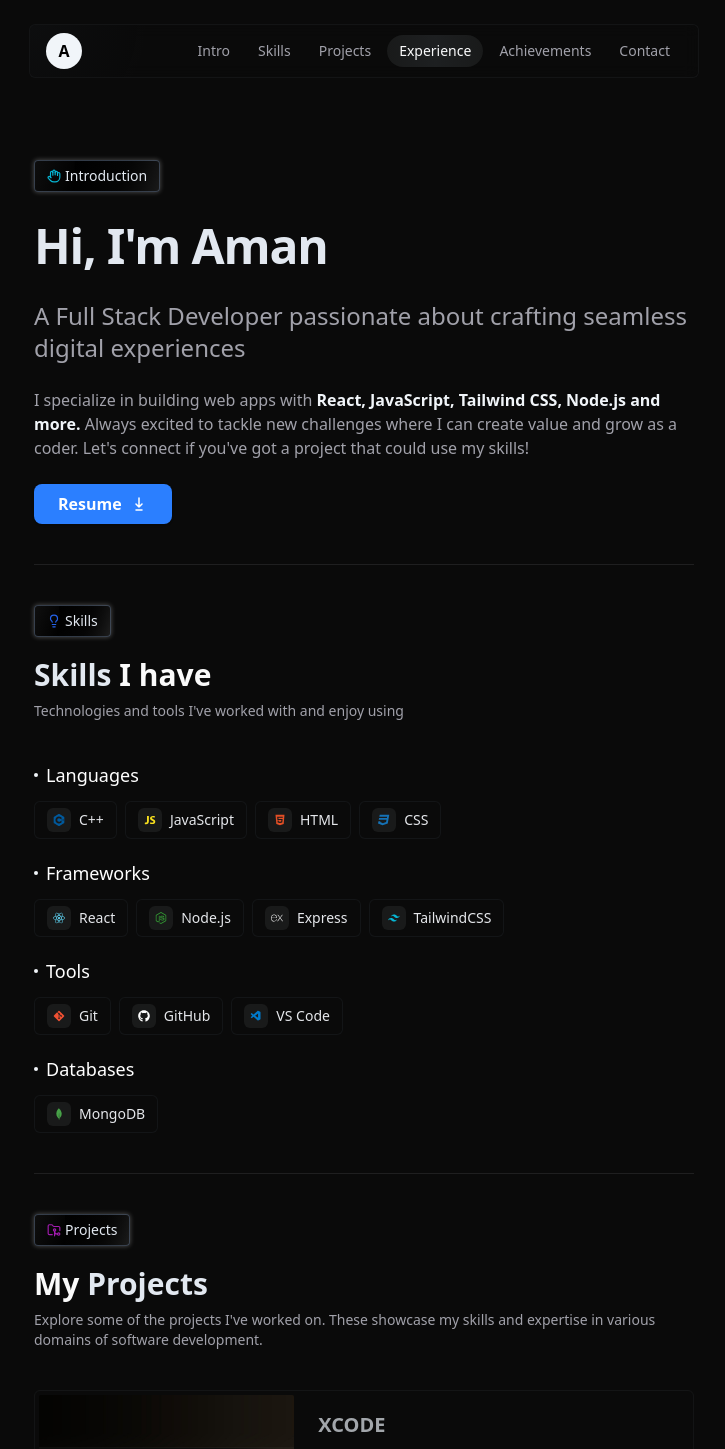
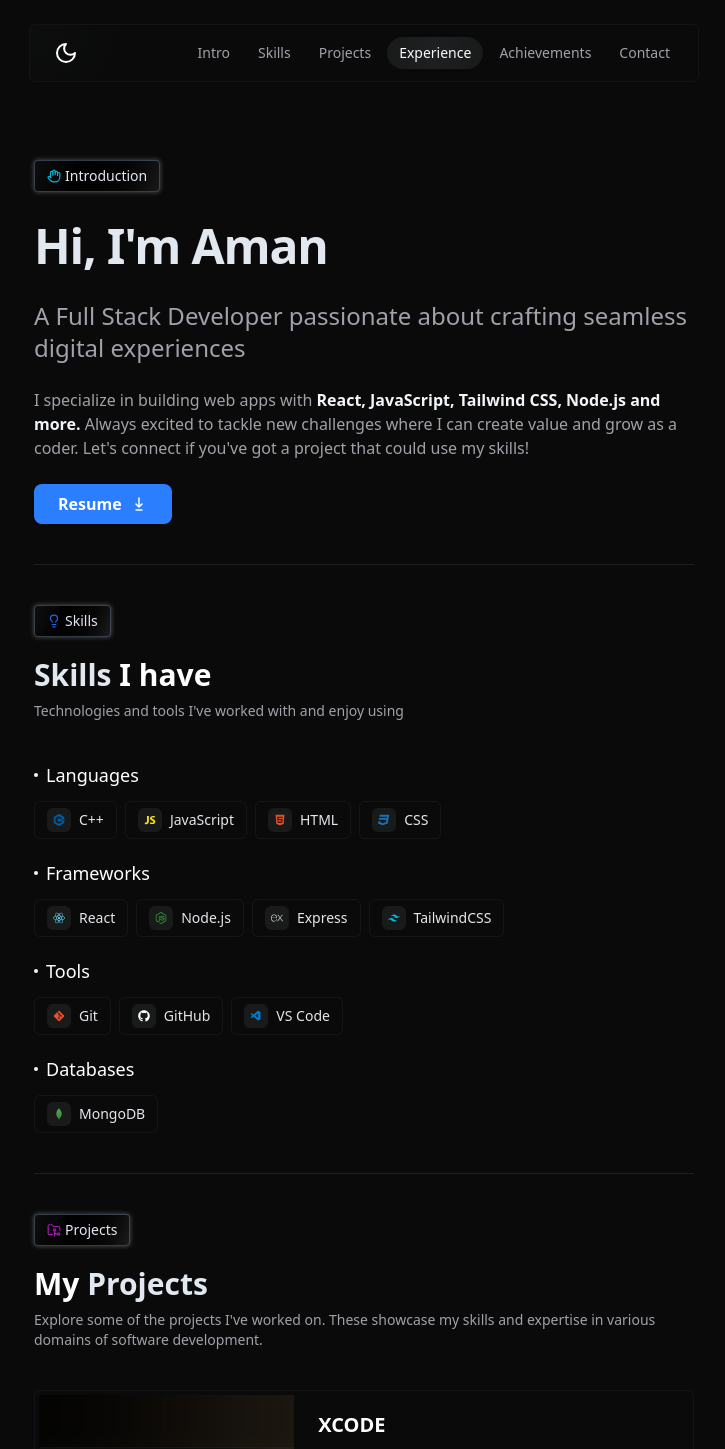
Before and after one commit to Amank1412/Portfolio, a Next.js app: page / in a window 1280 px wide. Shown: the top 1449 px of the page, without its empty margins (276-1001 px from the left). Built offline with nearby package versions, Linux system fonts and the light colour scheme.

Commit message:
update some changes

```diff
--- a/app/globals.css
+++ b/app/globals.css
@@ -47,7 +47,7 @@
 
 :root {
   --background: oklch(1 0 0);
-  --foreground: oklch(0.145 0 0);
+  --foreground: #18181b; /* dark text for light mode */
   --card: oklch(1 0 0);
   --card-foreground: oklch(0.145 0 0);
   --popover: oklch(1 0 0);
@@ -79,11 +79,12 @@
   --sidebar-accent-foreground: oklch(0.205 0 0);
   --sidebar-border: oklch(0.922 0 0);
   --sidebar-ring: oklch(0.708 0 0);
+  --cursor-color: #000;
 }
 
 .dark {
   --background: #o0a0a0a;
-  --foreground: oklch(0.985 0 0);
+  --foreground: #fff; /* white text for dark mode */
   --card: oklch(0.145 0 0);
   --card-foreground: oklch(0.985 0 0);
   --popover: oklch(0.145 0 0);
@@ -114,6 +115,7 @@
   --sidebar-accent-foreground: oklch(0.985 0 0);
   --sidebar-border: oklch(0.269 0 0);
   --sidebar-ring: oklch(0.439 0 0);
+  --cursor-color: #fff;
 }
 
 @layer base {
@@ -123,6 +125,8 @@
 
   body {
     @apply bg-white dark:bg-[#0a0a0a] text-foreground;
+    cursor: auto !important;
+    color: var(--foreground) !important;
   }
 }
 
@@ -220,3 +224,7 @@ body {
 .animate-toggle {
   animation: toggle 0.5s cubic-bezier(0.4, 0, 0.2, 1);
 }
+
+.custom-cursor-dot, .custom-cursor-ring {
+  display: none !important;
+}
--- a/app/layout.tsx
+++ b/app/layout.tsx
@@ -3,6 +3,7 @@ import type { Metadata } from "next";
 import { Geist, Geist_Mono } from "next/font/google";
 import { ThemeProvider } from "@/components/theme-provider";
 import { Analytics } from "@/components/analytics";
+import { CustomCursor } from "@/components/ui/CustomCursor";
 
 const geistSans = Geist({
   variable: "--font-geist-sans",
@@ -81,6 +82,7 @@ export default function RootLayout({
         >
           {children}
           <Analytics />
+          <CustomCursor />
         </ThemeProvider>
       </body>
     </html>
--- a/components/mode-toggle.tsx
+++ b/components/mode-toggle.tsx
@@ -19,26 +19,22 @@ export const ModeToggle = () => {
   }
 
   return (
-    <div className="">
+    <div>
       <button
         type="button"
         className={cn(
-          "relative flex items-center justify-center w-10 h-10 rounded-full transition-colors duration-300 focus:outline-none focus:ring-2 focus:ring-ring/50 bg-transparent hover:bg-gray-100 dark:hover:bg-[#191a1a] group"
+          "relative flex items-center justify-center w-10 h-10 bg-transparent"
         )}
         aria-label="Toggle theme"
         title={`${theme === "dark" ? "light" : "dark"} mode`}
         onClick={() => setTheme(theme === "dark" ? "light" : "dark")}
       >
-        <span className="absolute inset-0 flex items-center justify-center transition-opacity duration-500 group-hover:scale-110">
-          <MoonIcon
-            className={cn(
-              "size-[1.5rem] transition-all duration-500 transform",
-              theme === "dark"
-                ? "text-white rotate-0 scale-100 animate-toggle"
-                : "text-gray-700 rotate-0 scale-100 animate-toggle"
-            )}
-          />
-        </span>
+        <MoonIcon
+          className={cn(
+            "size-[1.5rem]",
+            theme === "dark" ? "text-white" : "text-gray-700"
+          )}
+        />
       </button>
     </div>
   );
--- a/components/navbar.tsx
+++ b/components/navbar.tsx
@@ -6,6 +6,7 @@ import React, { useState, useEffect } from "react";
 import { useTheme } from "next-themes";
 import { Menu, X } from "lucide-react";
 import MobileNav from "./mobile-nav";
+import { ModeToggle } from "@/components/mode-toggle";
 
 interface NavbarProps {
   developerInitial?: string;
@@ -177,18 +178,7 @@ export function Navbar({
         </div>
 
         <div className="flex-shrink-0 relative">
-          <Link
-            href="#"
-            className="flex items-center justify-center w-9 h-9 rounded-full bg-[#08090a] dark:bg-slate-100 text-white dark:text-black font-semibold relative overflow-hidden group"
-          >
-            <div className="absolute inset-0 opacity-0 group-hover:opacity-100 transition-opacity duration-700">
-              <div
-                className="absolute inset-0 bg-gradient-to-r from-transparent via-white/20 to-transparent"
-                style={{ animation: "var(--animate-shine)" }}
-              />
-            </div>
-            {developerInitial}
-          </Link>
+          <ModeToggle />
         </div>
 
         <div className="flex items-center space-x-1 w-full justify-end">
--- a/components/project-card.tsx
+++ b/components/project-card.tsx
@@ -9,6 +9,7 @@ import {
   TooltipProvider,
   TooltipTrigger,
 } from "@/components/ui/tooltip";
+import { useTheme } from "next-themes";
 
 type Project = {
   id: string;
@@ -35,6 +36,8 @@ const isValidUrl = (url?: string): boolean => {
 };
 
 export function ProjectCard({ project }: ProjectCardProps) {
+  const { theme } = useTheme();
+  const isXcode = project.title.toLowerCase() === "xcode";
   return (
     <SpotlightCard
       gradientColor="rgba(34, 197, 94, 0.10)"
@@ -53,31 +56,23 @@ export function ProjectCard({ project }: ProjectCardProps) {
               className="object-cover p-1 rounded-sm"
             />
           )}
-          {project.videoUrl && (
-            <video
-              src={project.videoUrl}
-              autoPlay
-              muted
-              loop
-              preload="metadata"
-              playsInline
-              className="absolute top-0 left-0 w-full h-full object-cover p-1 rounded-sm"
-            />
-          )}
         </div>
-
         <div className="w-full sm:w-[60%] flex flex-col p-5 space-y-3">
-          <h3 className="text-xl font-semibold text-[#737373] dark:text-slate-200/70 group-hover:text-[#08090a]/90 dark:group-hover:text-slate-200 duration-300 ease-in-out transition-colors">
+          <h3 className="text-black dark:text-white text-xl font-semibold">
             {project.title}
           </h3>
-          <p className="text-[#737373] dark:text-[#A1A1AA] text-sm font-normal line-clamp-4">
+          <p className={
+            isXcode
+              ? "text-[#737373] dark:text-[#A1A1AA] text-sm font-normal line-clamp-4"
+              : "text-[#737373] dark:text-[#A1A1AA] text-sm font-normal line-clamp-4"
+          }>
             {project.description}
           </p>
           <div className="flex flex-wrap gap-2 pt-2">
             {project.tags.map((tag) => (
               <span
                 key={tag}
-                className="px-2 py-1 text-xs rounded-sm font-medium bg-white dark:bg-[#0a0a0a] border border-gray-200/80 dark:border-gray-500/10 text-[#737373] dark:text-[#A1A1AA] group-hover:border-gray-900/30 dark:group-hover:border-gray-500/20 transition-all duration-300"
+                className="px-2 py-1 text-xs rounded-sm font-medium bg-white dark:bg-[#0a0a0a] border border-gray-200/80 dark:border-gray-500/10 text-black dark:text-white"
               >
                 {tag}
               </span>
--- a/components/sections/about-section.tsx
+++ b/components/sections/about-section.tsx
@@ -35,7 +35,7 @@ export function AboutSection() {
               <span className="h-1 w-1 rounded-full bg-gray-900 dark:bg-emerald-500"></span>
               Who I Am
             </h4>
-            <p className="text-sm text-[#737373] dark:text-[#A1A1AA] leading-relaxed">
+            <p className="text-sm text-black dark:text-white leading-relaxed">
               I&apos;m a passionate full-stack developer with a keen eye for
               design and a love for creating seamless user experiences. With
               over 2+ years of experience in full-stack development, I&apos;ve
--- a/components/sections/contact-section.tsx
+++ b/components/sections/contact-section.tsx
@@ -77,7 +77,6 @@ export function ContactSection() {
 
       {/* Footer: Mode Toggle centered above credit */}
       <div className="w-full flex flex-col items-center gap-4 mt-8">
-        <ModeToggle />
         <span className="text-center text-sm text-[#737373] dark:text-[#A1A1AA]">
           Made with <span className="text-red-500">❤️</span> by Aman
         </span>
--- a/components/sections/skills-section.tsx
+++ b/components/sections/skills-section.tsx
@@ -14,6 +14,7 @@ import {
 import { RiTailwindCssFill } from "react-icons/ri";
 import { VscVscode } from "react-icons/vsc";
 import { Lightbulb } from "lucide-react";
+import { useTheme } from "next-themes";
 
 type Skill = {
   name: string;
--- /dev/null
+++ b/components/ui/CustomCursor.tsx
@@ -0,0 +1,10 @@
+"use client";
+import React, { useEffect, useRef } from "react";
+
+const CURSOR_DOT_SIZE = 8;
+
+export const CustomCursor: React.FC = () => {
+  return null;
+};
+
+export default CustomCursor;
```
Also changed, not shown: 1 other file (tests, documents, lock files or other folders).
